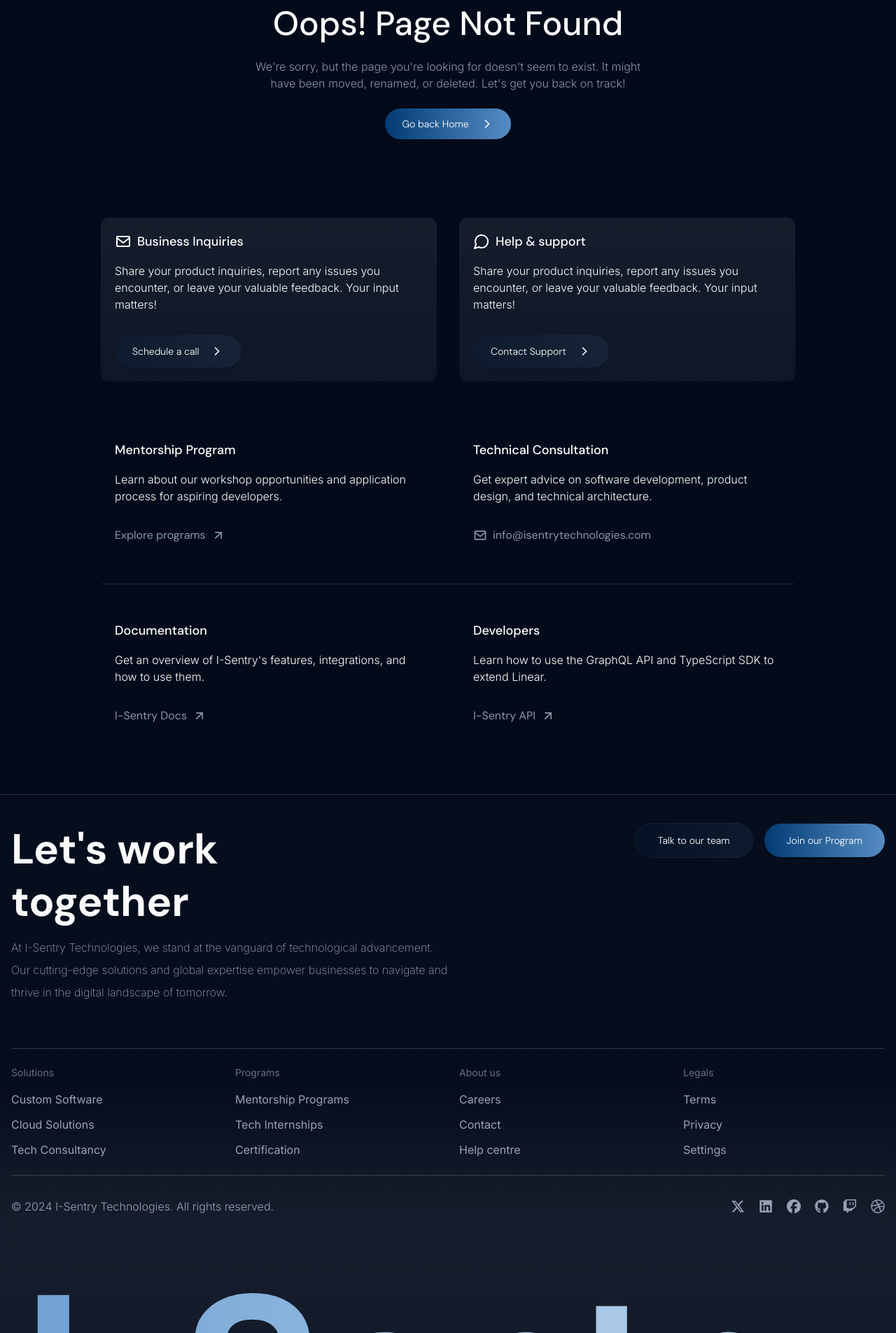
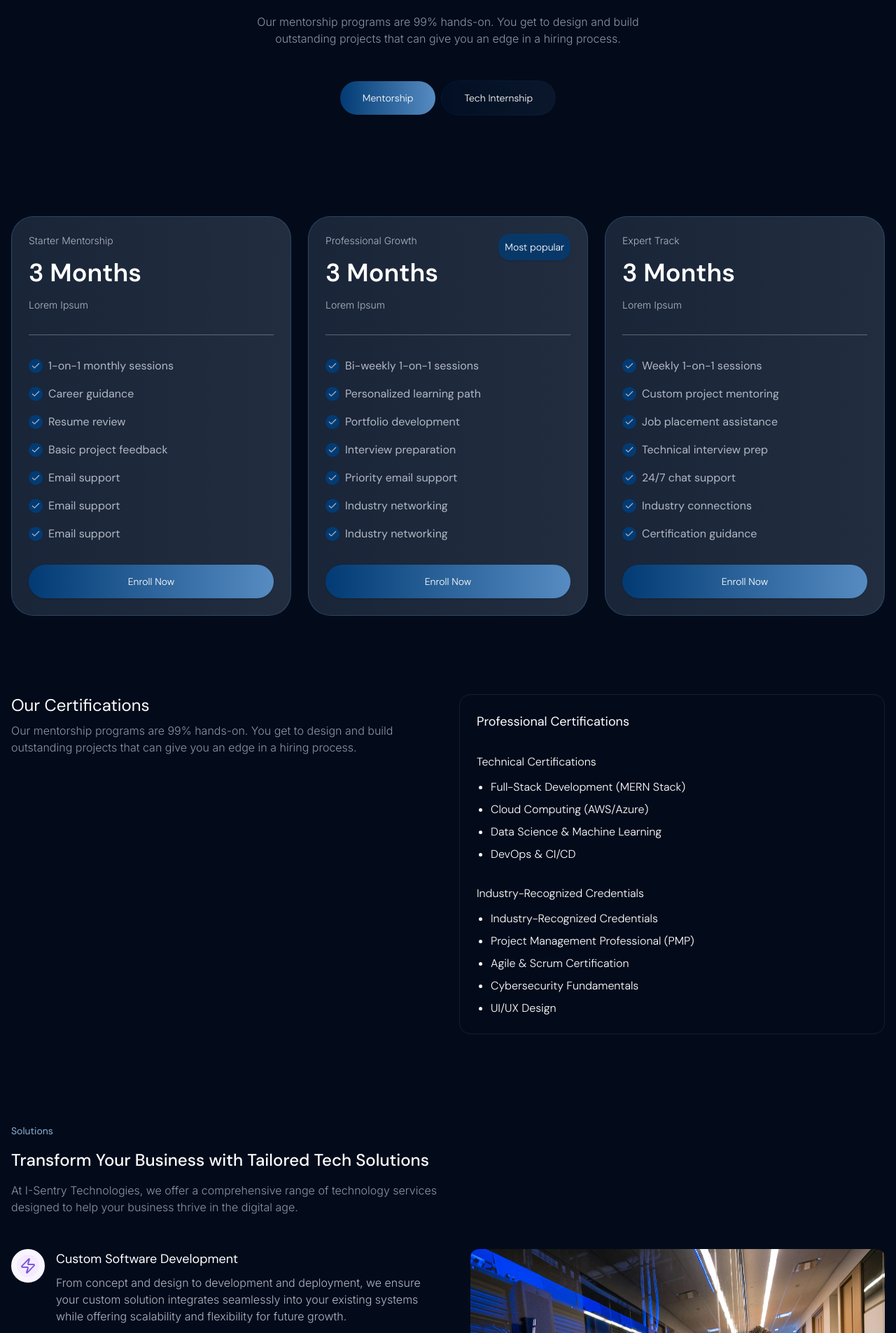
Before and after one commit to i-sentry/i-sentry-platform, a Next.js app: page /mentorships in a window 1280 px wide. Before the commit this address had no page. Shown: the part 195-2100 px from the top of the page at 70% size. Built offline with nearby package versions, Linux system fonts and the light colour scheme.

Commit message:
Mentorship page completed

```diff
--- a/app/internship/page.tsx
+++ b/app/internship/page.tsx
@@ -5,6 +5,7 @@
 import InternImage from "@/public/images/internship.jpeg";
 import Roles from "@/public/images/roles.png";
 import Carousel from "@/components/internship-comps/carousel";
+
 
 const Internship = () => {
   return (
--- /dev/null
+++ b/app/mentorships/page.tsx
@@ -0,0 +1,213 @@
+import SmartButton from "@/components/custom_button";
+import PriceCard from "@/components/mentorship-comps/price_card";
+import { Zap } from "lucide-react";
+import React from "react";
+import InternImage from "@/public/images/internship.jpeg";
+import Image from "next/image";
+
+export type PriceListProp = {
+  package: string;
+  duration: string;
+  description: string;
+  features: string[];
+  badge: string;
+};
+
+const priceList: PriceListProp[] = [
+  {
+    package: "Starter Mentorship",
+    duration: "3 Months",
+    description: "Lorem Ipsum",
+    features: [
+      "1-on-1 monthly sessions",
+      "Career guidance",
+      "Resume review",
+      "Basic project feedback",
+      "Email support",
+      "Email support",
+      "Email support",
+    ],
+    badge: "",
+  },
+  {
+    package: "Professional Growth",
+    duration: "3 Months",
+    description: "Lorem Ipsum",
+    features: [
+      "Bi-weekly 1-on-1 sessions",
+      "Personalized learning path",
+      "Portfolio development",
+      "Interview preparation",
+      "Priority email support",
+      "Industry networking",
+      "Industry networking",
+    ],
+    badge: "Most popular",
+  },
+  {
+    package: "Expert Track",
+    duration: "3 Months",
+    description: "Lorem Ipsum",
+    features: [
+      "Weekly 1-on-1 sessions",
+      "Custom project mentoring",
+      "Job placement assistance",
+      "Technical interview prep",
+      "24/7 chat support",
+      "Industry connections",
+      "Certification guidance",
+    ],
+    badge: "",
+  },
+];
+
+const Mentorships = () => {
+  return (
+    <>
+      {/* BANNER */}
+      <section className="py-24">
+        <div className="wrapper md:mx-auto md:max-w-4xl xl:max-w-5xl">
+          <div className="text-center md:mx-auto md:max-w-xl">
+            <h4 className="text-sm text-secondary-200">Mentorships</h4>
+            <h1 className="my-4 text-3xl font-medium leading-[1.3] text-white sm:text-5xl sm:leading-snug">
+              Join our Program
+            </h1>
+            <p className="font-light leading-normal text-primary-200">
+              Our mentorship programs are 99% hands-on. You get to design and
+              build outstanding projects that can give you an edge in a hiring
+              process.
+            </p>
+
+            <div className="mt-12 flex items-center justify-center gap-2">
+              <SmartButton variant="bright" buttonText="Mentorship" />
+              <SmartButton variant="dark" buttonText="Tech Internship" />
+            </div>
+          </div>
+        </div>
+      </section>
+
+      {/* PACKAGES */}
+      <section className="wrapper space-y-6 py-8 md:grid md:grid-cols-2 md:gap-5 md:space-y-0 md:py-12 lg:gap-6 xl:grid-cols-3">
+        {priceList.map((item, index) => {
+          return <PriceCard list={item} key={index} />;
+        })}
+      </section>
+
+      {/* CERTIFICATION */}
+      <section className="wrapper py-16 lg:grid lg:grid-cols-2 lg:justify-between lg:gap-8">
+        <div className="">
+          <h3 className="mb-2 text-2xl text-white">Our Certifications</h3>
+          <p className="text-base font-light leading-normal text-primary-200">
+            Our mentorship programs are 99% hands-on. You get to design and
+            build outstanding projects that can give you an edge in a hiring
+            process.
+          </p>
+        </div>
+        <div className="mt-6 rounded-2xl border border-[#F4F4F414] p-6 lg:mt-0">
+          <h3 className="mb-8 text-lg text-white">
+            Professional Certifications
+          </h3>
+          <div className="">
+            <h4 className="mb-3 text-base font-light text-white">
+              Technical Certifications
+            </h4>
+            <ul className="list-disc space-y-2 pl-5 text-base font-light leading-normal text-white">
+              <li>Full-Stack Development (MERN Stack)</li>
+              <li>Cloud Computing (AWS/Azure)</li>
+              <li>Data Science & Machine Learning</li>
+              <li> DevOps & CI/CD</li>
+            </ul>
+          </div>
+
+          <div className="mt-8">
+            <h4 className="mb-3 text-base font-light text-white">
+              Industry-Recognized Credentials
+            </h4>
+            <ul className="list-disc space-y-2 pl-5 text-base font-light leading-normal text-white">
+              <li>Industry-Recognized Credentials</li>
+              <li>Project Management Professional (PMP)</li>
+              <li>Agile & Scrum Certification</li>
+              <li>Cybersecurity Fundamentals</li>
+              <li>UI/UX Design</li>
+            </ul>
+          </div>
+        </div>
+      </section>
+
+      {/* SOLUTIONS */}
+      <section className="wrapper py-16">
+        <div className="md:w-1/2">
+          <h4 className="text-sm text-secondary-200">Solutions</h4>
+          <h3 className="my-4 text-2xl font-medium leading-[1.3] text-white">
+            Transform Your Business with Tailored Tech Solutions
+          </h3>
+          <p className="font-light leading-normal text-primary-200">
+            At I-Sentry Technologies, we offer a comprehensive range of
+            technology services designed to help your business thrive in the
+            digital age.
+          </p>
+        </div>
+
+        <div className="grid gap-16 md:grid-cols-2 md:mt-12">
+          <div className="mt-16 space-y-7 md:mt-0">
+            {solutions.map((item: SolutionProp, index: number) => {
+              return <SolutionCard item={item} key={index} />;
+            })}
+          </div>
+          <Image src={InternImage} alt="A cursor " className="rounded-xl self-stretch" />
+        </div>
+      </section>
+    </>
+  );
+};
+
+export default Mentorships;
+
+type SolutionProp = {
+  icon: React.JSX.Element;
+  title: string;
+  description: string;
+};
+
+const solutions: SolutionProp[] = [
+  {
+    icon: <Zap />,
+    title: "Custom Software Development",
+    description:
+      "From concept and design to development and deployment, we ensure your custom solution integrates seamlessly into your existing systems while offering scalability and flexibility for future growth.",
+  },
+  {
+    icon: <Zap />,
+    title: "Cloud Solutions",
+    description:
+      "Whether you need cloud storage, computing power, or software as a service (SaaS), we tailor our cloud services to fit your business model, enabling you to operate more efficiently while reducing overhead costs.",
+  },
+  {
+    icon: <Zap />,
+    title: "Tech Consultancy",
+    description:
+      "From initial planning and roadmapping to implementation and scaling, we work with you to ensure your technology aligns with your business goals, giving you a competitive edge in today’s digital world.",
+  },
+];
+
+const SolutionCard = ({ item }: { item: SolutionProp }) => {
+  return (
+    <div className="grid grid-cols-[48px_1fr] items-start gap-4">
+      <span className="flex h-12 w-12 items-center justify-center rounded-full border-[8px] border-solid border-[#F9F5FF] bg-[#F4EBFF] text-[#7F56D9]">
+        {item?.icon}
+      </span>
+      <div>
+        <h3 className="mb-2 font-dm-sans text-lg text-white">{item?.title}</h3>
+        <p className="font-inter text-sm font-light text-primary-100 md:text-base">
+          {item?.description}
+        </p>
+        <SmartButton
+          variant="dark"
+          showAnimatedIcon
+          className="mt-5 px-6 py-3"
+          buttonText="Schedule a call "
+        />
+      </div>
+    </div>
+  );
+};
--- /dev/null
+++ b/components/mentorship-comps/price_card.tsx
@@ -0,0 +1,54 @@
+import React from "react";
+import SmartButton from "@/components/custom_button";
+import { Badge } from "@/components/ui/badge";
+import { Check } from "lucide-react";
+import { PriceListProp } from "@/app/mentorships/page";
+
+const PriceCard = ({ list }: { list: PriceListProp }) => {
+  return (
+    <div className="rounded-[2rem] border border-[#568CC24D] bg-price p-6">
+      <div className="">
+        <div className="relative flex items-center justify-between">
+          <p className="text-sm font-light capitalize text-primary-100">
+            {list?.package}
+          </p>
+
+          {list?.badge && (
+            <Badge className="absolute right-0 top-0 rounded-[16px] bg-[#023B74CC] p-2 text-sm font-light text-white">
+              {list?.badge}
+            </Badge>
+          )}
+        </div>
+        <h3 className="py-4 font-dm-sans text-4xl font-semibold text-white">
+          {list?.duration}
+        </h3>
+        <p className="text-sm font-light text-primary-100">
+          {list?.description}
+        </p>
+      </div>
+
+      <hr className="my-8 border-0 border-t border-[#F9F9F94D] md:grid md:grid-cols-2" />
+
+      <div className="flex flex-col space-y-4">
+        {list.features.map((item, index) => {
+          return (
+            <div key={item + index} className="inline-flex items-center gap-2">
+              <span className="inline-flex h-5 w-5 items-center justify-center rounded-full bg-secondary-700 text-primary-100">
+                <Check size={14} />
+              </span>
+              <span className="text-primary-100">{item}</span>
+            </div>
+          );
+        })}
+      </div>
+
+      <SmartButton
+        variant="bright"
+        buttonText="Enroll Now"
+        className="mt-8 w-full"
+      />
+    </div>
+  );
+};
+
+export default PriceCard;
--- a/tailwind.config.ts
+++ b/tailwind.config.ts
@@ -73,6 +73,8 @@
         error:
           "linear-gradient(180deg, rgba(250, 0, 0, 0.105) 0%, rgba(244, 0, 0, 0.07) 100%)",
         intern:
+          "linear-gradient(90deg, rgba(2, 59, 116, 0.1) 0%, rgba(86, 140, 194, 0.1) 100%), linear-gradient(0deg, rgba(255, 255, 255, 0.1), rgba(255, 255, 255, 0.1))",
+        price:
           "linear-gradient(90deg, rgba(2, 59, 116, 0.1) 0%, rgba(86, 140, 194, 0.1) 100%), linear-gradient(0deg, rgba(255, 255, 255, 0.1), rgba(255, 255, 255, 0.1))",
       },
       borderRadius: {
```
